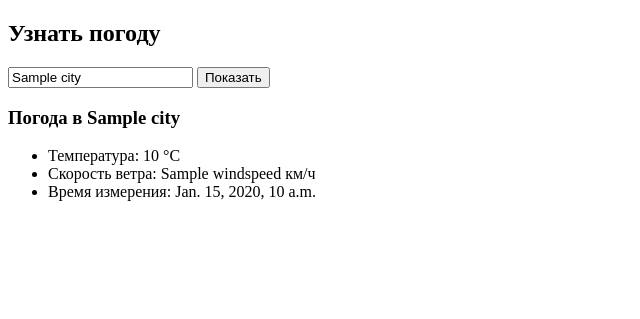
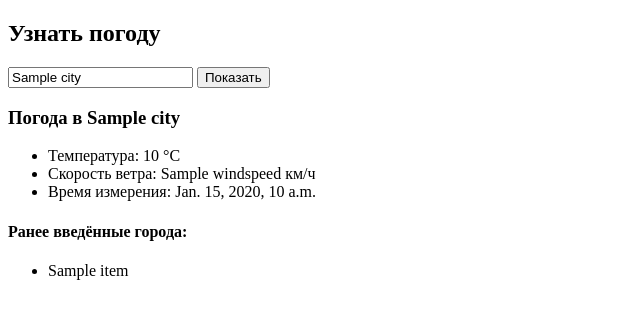
Before and after one commit to JahongirM98/weather_app, a Django app: template templates/weather/index.html in a window 1280 px wide. Shown: the top 319 px of the page, without its empty margins (0-640 px from the left). Run offline with Django 5.2, Linux system fonts and the light colour scheme; the template is opened without the code that fills it: most values are stand-ins (such as "Sample title", 1, 10 or a date in 2020).

Commit message:
Add city search history using session

```diff
--- a/templates/weather/index.html
+++ b/templates/weather/index.html
@@ -22,5 +22,14 @@
     {% elif error %}
         <p style="color:red;">{{ error }}</p>
     {% endif %}
+
+    {% if history %}
+        <h4>Ранее введённые города:</h4>
+        <ul>
+            {% for item in history %}
+                <li>{{ item }}</li>
+            {% endfor %}
+        </ul>
+    {% endif %}
 </body>
 </html>
```
Also changed, not shown: weather/views.py (+8 -1 lines).
